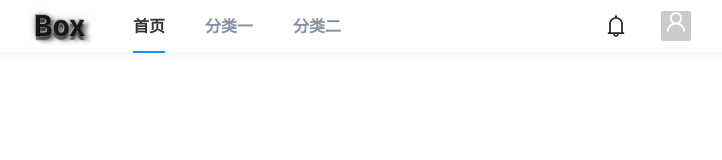
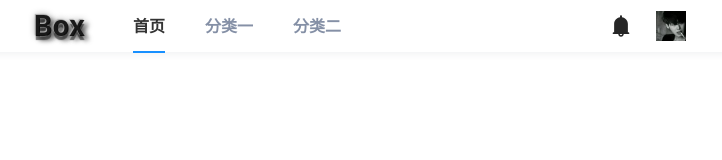
Before and after one commit to DreamWoke/box-community, a React app: page /main in a window 1280 px wide. Shown: the top 160 px of the page, without its empty margins (207-929 px from the left). Built offline with nearby package versions, Linux system fonts and the light colour scheme.

Commit message:
首页头像配置

```diff
--- a/src/components/Title/index.scss
+++ b/src/components/Title/index.scss
@@ -39,7 +39,7 @@
       justify-content: center;
       align-items: center;
       div {
-        width: 60px;
+        width: 50px;
         height: 100%;
         display: flex;
         justify-content: center;
--- a/src/components/Title/index.tsx
+++ b/src/components/Title/index.tsx
@@ -1,8 +1,9 @@
 import { Col, Row } from "antd";
 import React, { useState } from "react";
-import { Menu, Avatar } from "antd";
+import { Menu, Avatar, Image } from "antd";
 import { useHistory } from "react-router-dom";
-import { BellOutlined, UserOutlined } from "@ant-design/icons";
+import Icon, { BellFilled, BellOutlined, UserOutlined } from "@ant-design/icons";
+import Vat from "@/image/vat.jpg";
 import "./index.scss";
 
 const Title: React.FC = () => {
@@ -35,10 +36,10 @@ const Title: React.FC = () => {
           <Col span={4}>
             <div className="title-row-right">
               <div className="notifications">
-                <BellOutlined />
+                <BellFilled />
               </div>
-              <div className="">
-                <Avatar shape="square" size={30} icon={<UserOutlined />} />
+              <div className="avatar">
+                <Image width={30} preview={false} src={Vat} />
               </div>
             </div>
           </Col>
```
Also changed, not shown: scripts/config/webpack.config.dev.ts (+8 -8 lines), scripts/constants.ts (+6 -6 lines), src/image.d.ts (added, +7 -0 lines), src/image/vat.jpg (renamed from public/img/vat.jpg).
